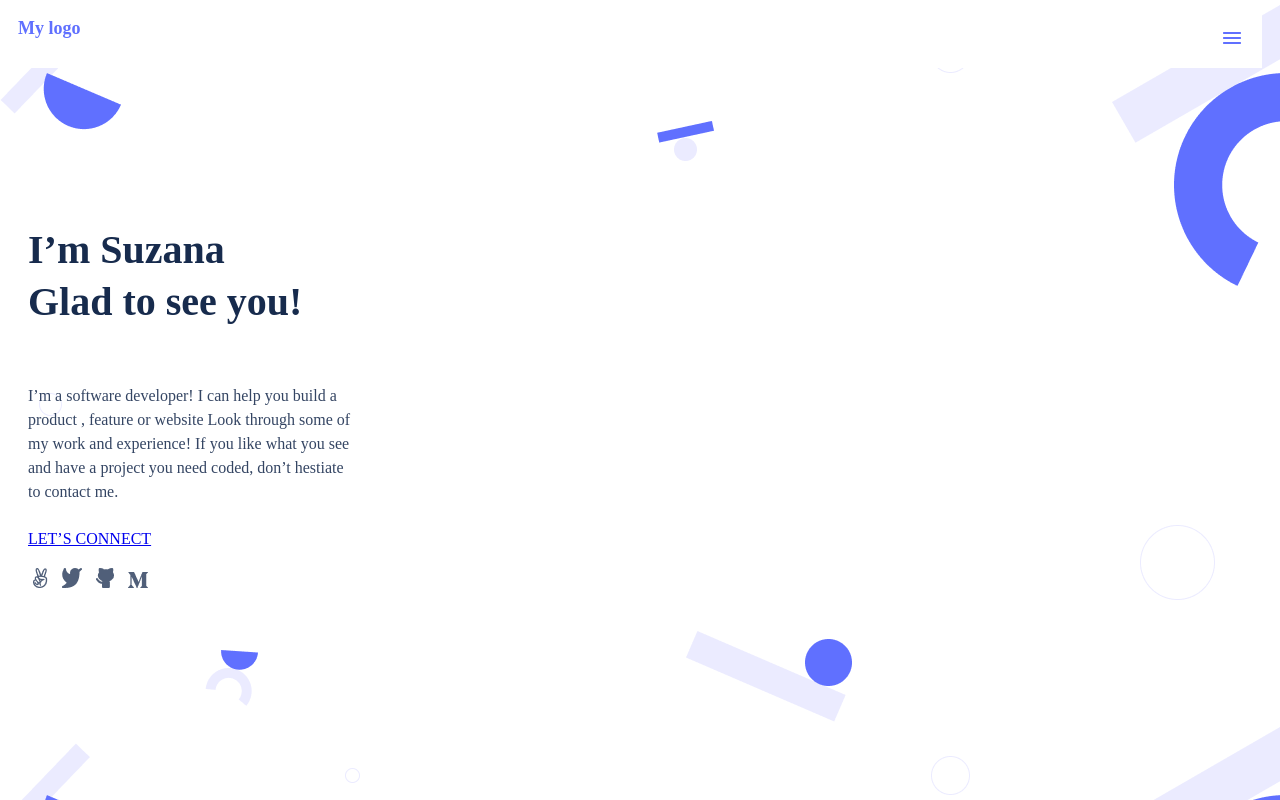
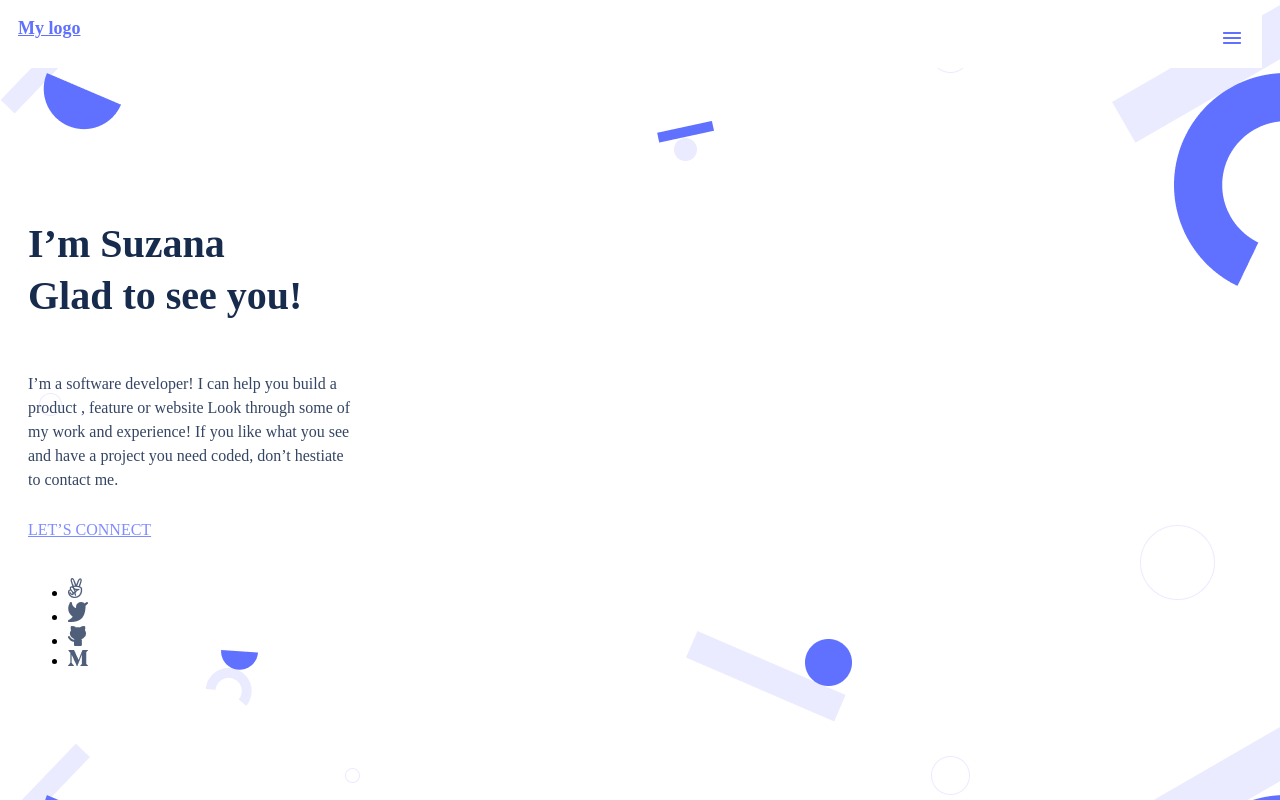
Before and after one commit to Suzi216/Portfolio, a website: page index.html in a window 1280 px wide. Drawn offline with Linux system fonts and the light colour scheme.

Commit message:
Changing html after review

```diff
--- a/index.html
+++ b/index.html
@@ -10,28 +10,26 @@
 
   <body>
     <header>
-      <section class="navigator1">
-        <div class="navigator">
-          <span class="mylogo">My logo</span>
-          <span><img src="images/Enabled.png" alt="" class="hamburger"></span>
-        </div>
-
+      <section class="navigator">
+          <a href="#" class="mylogo">My logo</a>
+          <nav>
+            <img src="images/Enabled.png" alt="" class="hamburger">
+          </nav>
       </section>
     </header>
 
     <main class="container">
-      <section class="container1">
         <h1 class="head">I’m Suzana <br> Glad to see you!</h1>
         <p class="pr">I’m a software developer! I can help you build a product , feature or website Look through some of my work and experience! If you like what you see and have a project you need coded, don’t hestiate to contact me.</p>
-        <a href="#">LET’S CONNECT</a>
-        <div class="social-media-container" role="region">
-          <i class="i-angel"><a href="#"><img src="images/angellist.png" alt=""></a></i>
-          <i class="i-twitter"><a href="#"><img src="images/twitter.png" alt=""></a></i>
-          <i class="i-github"><a href="#"><img src="images/github.png" alt=""></a></i>
-          <i class="i-medium"><a href="#"><img src="images/medium.png" alt=""></a></i>
-        </div>
+        <a href="#" class="a">LET’S CONNECT</a>
+        <ul class="social-media-container">
+          <li class="i-angel"><a href="#"><img src="images/angellist.png" alt=""></a></li>
+          <li class="i-twitter"><a href="#"><img src="images/twitter.png" alt=""></a></li>
+          <li class="i-github"><a href="#"><img src="images/github.png" alt=""></a></li>
+          <li class="i-medium"><a href="#"><img src="images/medium.png" alt=""></a></li>
+        </ul>
 
-      </section>
+
 
     </main>
 
```
